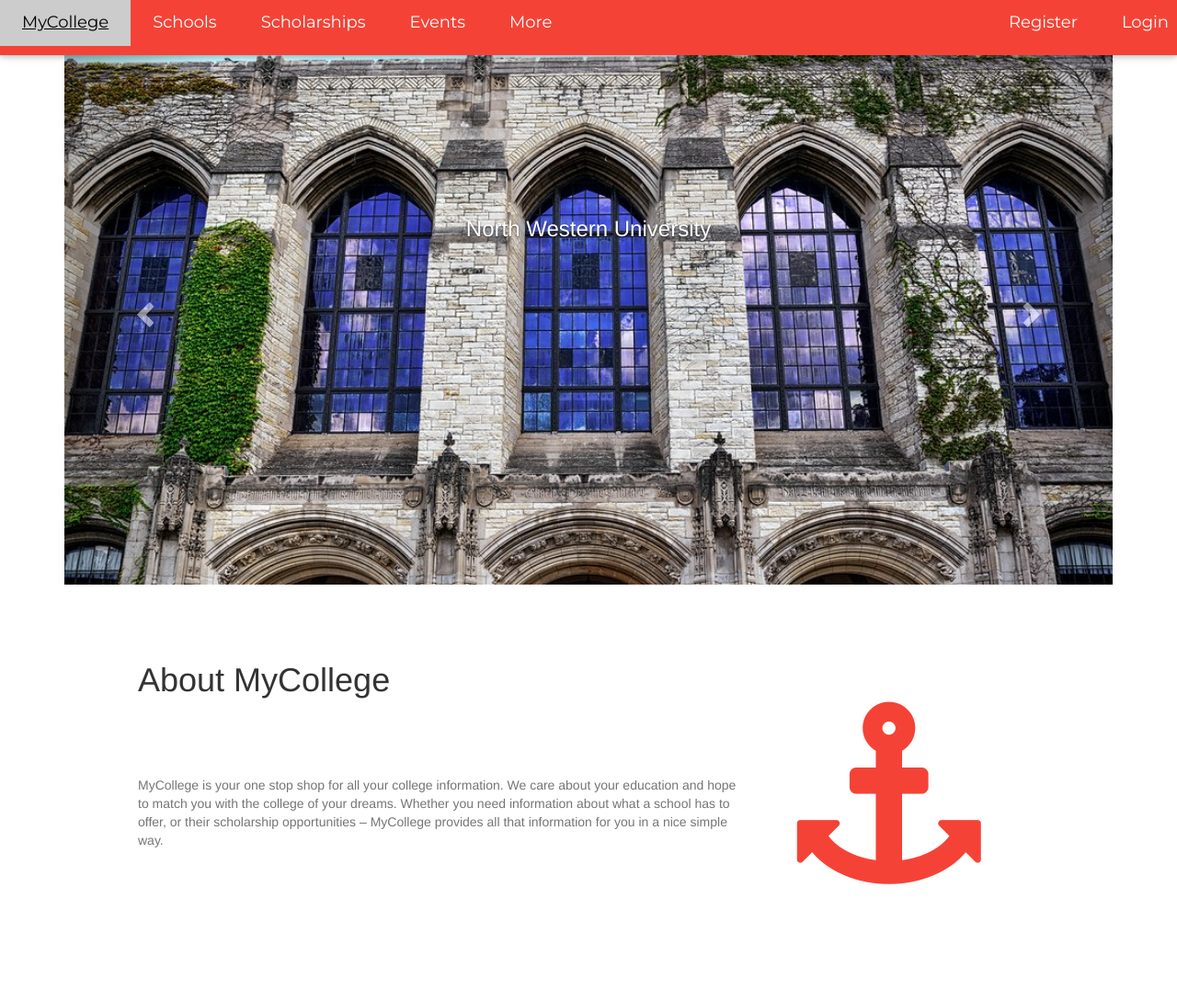
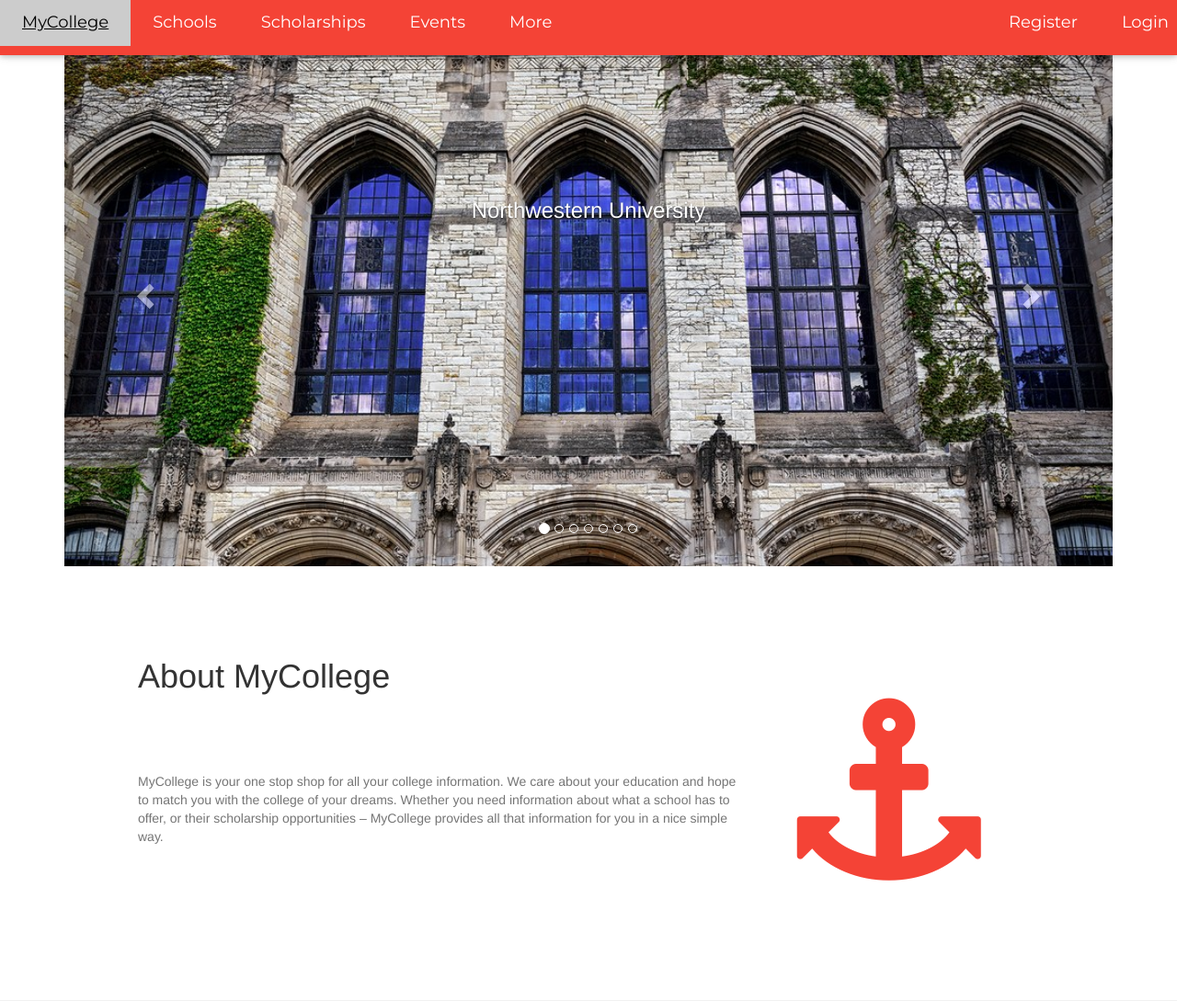
Before and after one commit to kalevias/MyCollege, a PHP site: page /index.php in a window 1280 px wide. Shown: the top 1089 px of the page at 92% size. Run offline with PHP 8.4, Linux system fonts and the light colour scheme; some libraries are stand-ins or nearby versions.

Commit message:
Fixed carousel
Fixed the carousel again. Fixed the small circles at the bottom too.

```diff
--- a/pages/homepage/index.php
+++ b/pages/homepage/index.php
@@ -355,6 +355,7 @@ if(isset($_POST["requestType"]) && $_POST["requestType"] == "logout"){
     </div>
 </div>
 
+
 <!-- Header -->
 
 <title>Bootstrap Example</title>
@@ -369,12 +370,10 @@ if(isset($_POST["requestType"]) && $_POST["requestType"] == "logout"){
         width: 100%;
         margin: auto;
     }
-
     .carousel-inner > .item {
         position: relative;
         max-height: 600px;
     }
-
     .carousel-caption {
         position: absolute;
         top: 50%;
@@ -391,8 +390,20 @@ if(isset($_POST["requestType"]) && $_POST["requestType"] == "logout"){
 </div>
 <body>
 
+<!-- Header -->
+<!DOCTYPE html>
+<html lang="en">
+<head>
+    <title>Bootstrap Example</title>
+    <meta charset="utf-8">
+    <meta name="viewport" content="width=device-width, initial-scale=1">
+    <link rel="stylesheet" href="https://maxcdn.bootstrapcdn.com/bootstrap/3.3.7/css/bootstrap.min.css">
+    <script src="https://ajax.googleapis.com/ajax/libs/jquery/3.2.1/jquery.min.js"></script>
+    <script src="https://maxcdn.bootstrapcdn.com/bootstrap/3.3.7/js/bootstrap.min.js"></script>
+</head>
+<body>
+
 <div class="container">
-    <br>
     <div id="myCarousel" class="carousel slide" data-ride="carousel">
         <!-- Indicators -->
         <ol class="carousel-indicators">
@@ -402,57 +413,63 @@ if(isset($_POST["requestType"]) && $_POST["requestType"] == "logout"){
             <li data-target="#myCarousel" data-slide-to="3"></li>
             <li data-target="#myCarousel" data-slide-to="4"></li>
             <li data-target="#myCarousel" data-slide-to="5"></li>
+            <li data-target="#myCarousel" data-slide-to="6"></li>
         </ol>
 
         <!-- Wrapper for slides -->
-        <div class="carousel-inner" role="listbox">
+        <div class="carousel-inner">
+            <div class="item active">
+                <img src="/mycollege/pages/homepage/images/NWUni.jpg" alt="Los Angeles" style="width:100%;">
+                <div class="carousel-caption">
+                    <h3>Northwestern University</h3>
 
-            <div class="item active">
-                <img src="/mycollege/pages/homepage/images/NWUni.jpg" alt="Chania" width="460" height="345">
-                <div class="carousel-caption">
-                    <h3>North Western University</h3>
-                    <p></p>
                 </div>
             </div>
 
             <div class="item">
-                <img src="/mycollege/pages/homepage/images/WashUni.jpg" alt="Chania" width="460" height="345">
+                <img src="/mycollege/pages/homepage/images/IndianaUni.jpg" alt="Chicago" style="width:100%;">
                 <div class="carousel-caption">
-                    <h3>Washington University</h3>
-                    <p></p>
+                    <h3>Indiana University</h3>
+
                 </div>
             </div>
 
             <div class="item">
-                <img src="/mycollege/pages/homepage/images/BrynMawrCollege.jpg" alt="Chania" width="460" height="345">
+                <img src="/mycollege/pages/homepage/images/WashUni.jpg" alt="New york" style="width:100%;">
                 <div class="carousel-caption">
-                    <h3>Bryn Mawr College</h3>
-                    <p></p>
+                    <h3>Washington University</h3>
+
                 </div>
             </div>
 
             <div class="item">
-                <img src="/mycollege/pages/homepage/images/IndianaUni.jpg" alt="Chania" width="460" height="345">
+                <img src="/mycollege/pages/homepage/images/BrynMawrCollege.jpg" alt="New york" style="width:100%;">
                 <div class="carousel-caption">
-                    <h3>Indiana University</h3>
-                    <p></p>
+                    <h3>Bryn Mawr College</h3>
+
+                </div>
+            </div>
+
+
+
+            <div class="item">
+                <img src="/mycollege/pages/homepage/images/UniOfChi.jpg" alt="New york" style="width:100%;">
+                <div class="carousel-caption">
+                    <h3>University Of Chicago</h3>
+
                 </div>
             </div>
 
             <div class="item">
-                <img src="/mycollege/pages/homepage/images/UniOfChi.jpg" alt="Chania" width="460" height="345">
+                <img src="/mycollege/pages/homepage/images/WellesleyCollege.jpg" alt="New york" style="width:100%;">
                 <div class="carousel-caption">
-                    <h3>University of Chicago</h3>
-                    <p></p>
+                    <h3>Wellesley College</h3>
+
                 </div>
             </div>
 
-            <div class="item">
-                <img src="/mycollege/pages/homepage/images/WellesleyCollege.jpg" alt="Chania" width="460" height="345">
-                <div class="carousel-caption">
-                    <h3>Wellesley College
-                        <p></p>
-                </div>
+
+
         </div>
 
         <!-- Left and right controls -->
@@ -465,6 +482,12 @@ if(isset($_POST["requestType"]) && $_POST["requestType"] == "logout"){
             <span class="sr-only">Next</span>
         </a>
     </div>
+</div>
+
+</body>
+</html>
+
+
 
 
 
```
Lines whose indentation alone changed are shown as unchanged.
